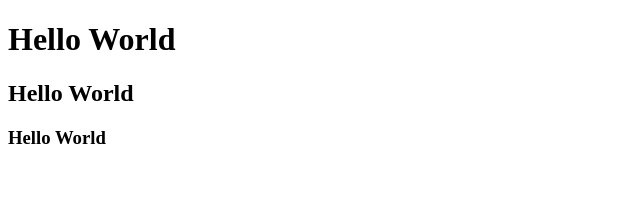
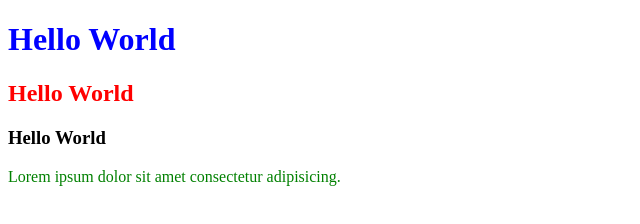
Before and after one commit to lemusosa/mcc-portfolio, a plain HTML site: page milestone-1/index.html in a window 1280 px wide. Shown: the whole page, without its empty margins (0-640 px from the left). Drawn offline with Linux system fonts and the light colour scheme.

Commit message:
intial commit - complete milestone 1

```diff
--- a/milestone-1/index.html
+++ b/milestone-1/index.html
@@ -9,9 +9,10 @@
 
   <body>
     <div>
-      <h1>Hello World</h1>
-      <h2>Hello World</h2>
+      <h1 style="color:blue">Hello World</h1>
+      <h2 style="color: red;">Hello World</h2>
       <h3>Hello World</h3>
+      <p style="color: green">Lorem ipsum dolor sit amet consectetur adipisicing.</p>
     </div>
     <!-- javascript files or file path to javascript files attributed into
     script tags at the bottom of the body tag becuase javascript files take
```
